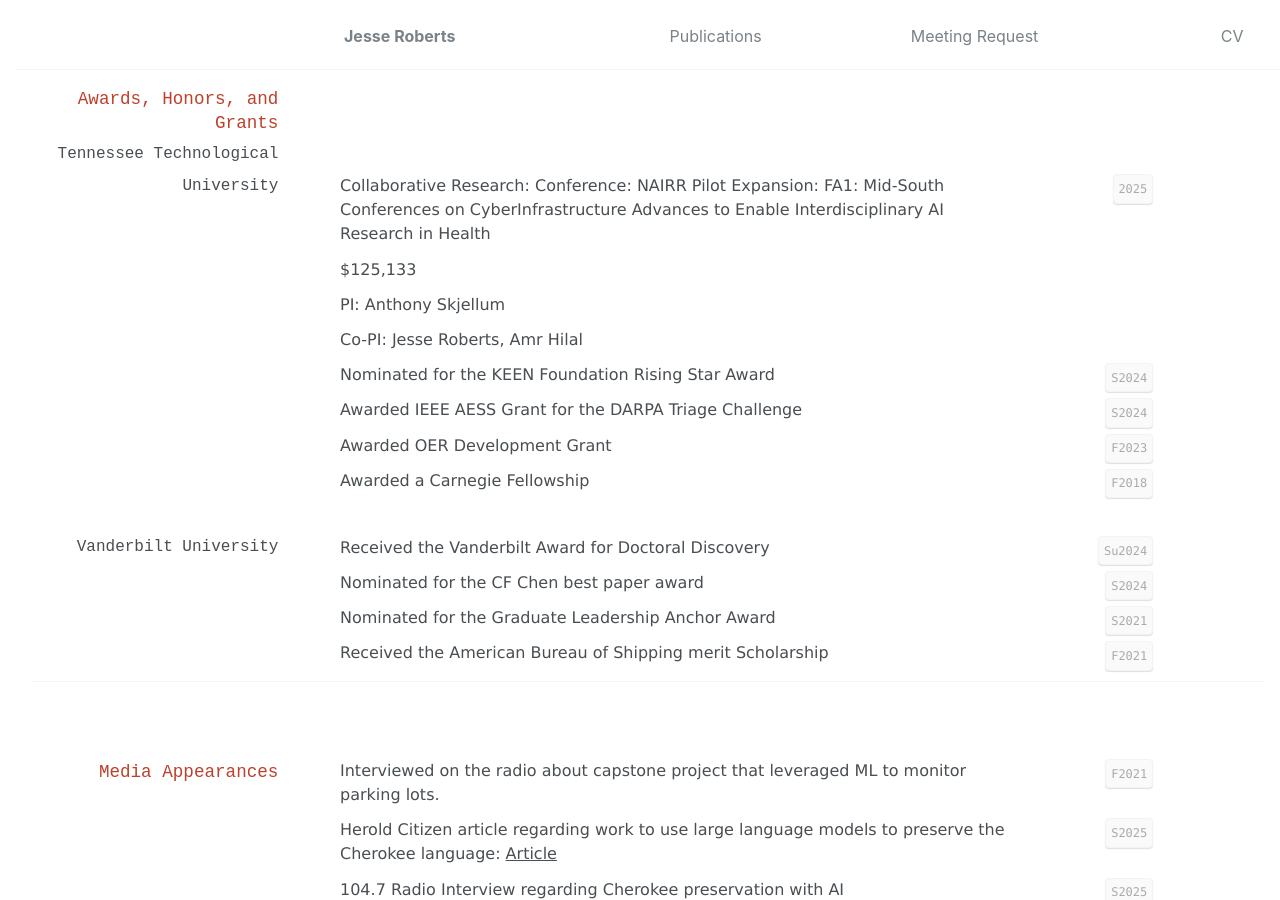
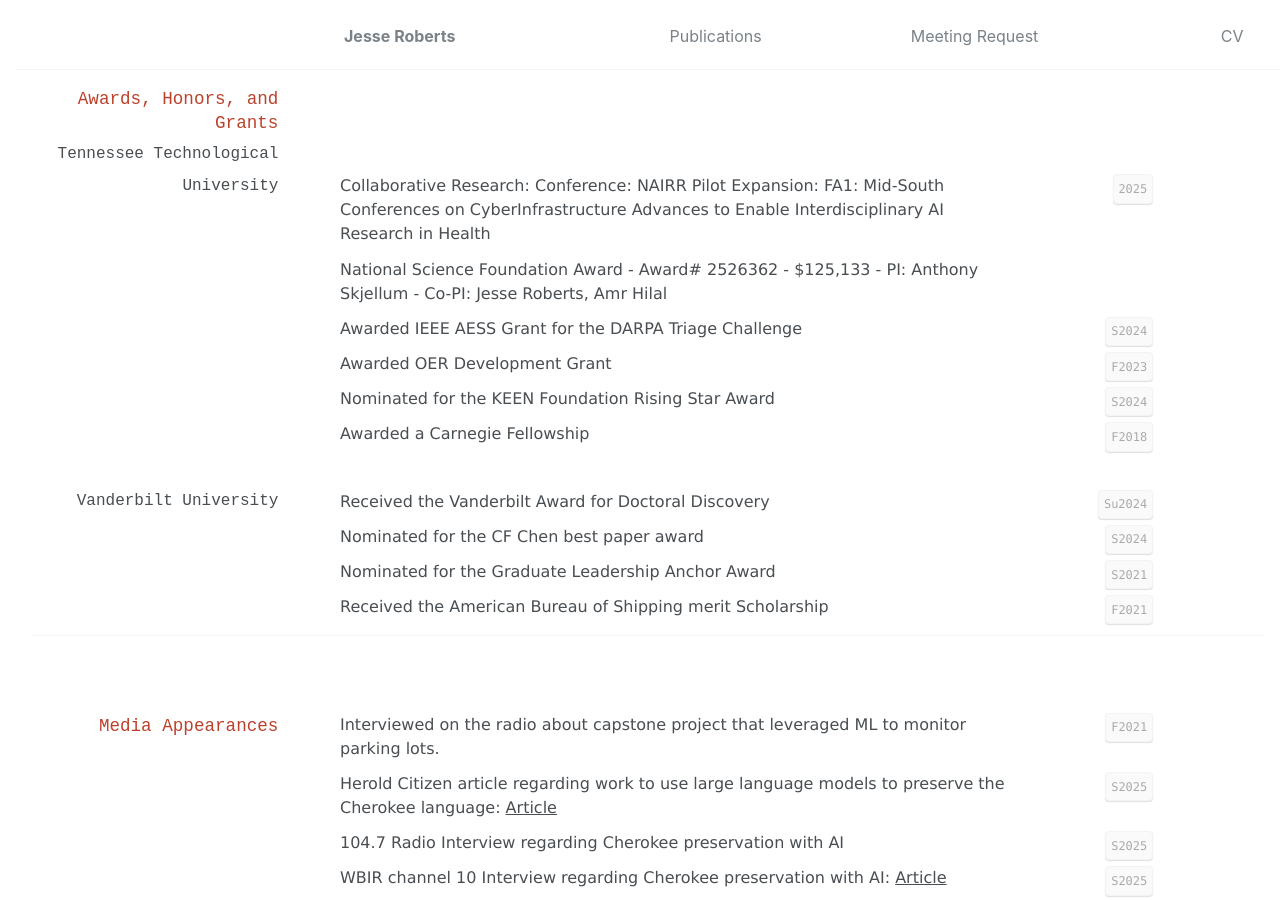
Before and after one commit to JesseTNRoberts/JesseTNRoberts.github.io, a Jekyll site: the page built from _pages/cv.md, in a window 1280 px wide and 900 px high, scrolled down 2016 px. Built offline with Jekyll 4.4.1, drawn with Linux system fonts in a browser that asks for light colours.

```diff
--- a/_pages/cv.md
+++ b/_pages/cv.md
@@ -118,20 +118,16 @@ Developed a co-op program to improve recruitment. Oversaw hiring, training, and
 `2025`
 Collaborative Research: Conference: NAIRR Pilot Expansion: FA1: Mid-South Conferences on CyberInfrastructure Advances to Enable Interdisciplinary AI Research in Health
 
-$125,133
-
-PI: Anthony Skjellum
-
-Co-PI: Jesse Roberts, Amr Hilal
-
-`S2024`
-Nominated for the KEEN Foundation Rising Star Award
+National Science Foundation Award - Award# 2526362 - $125,133 - PI: Anthony Skjellum - Co-PI: Jesse Roberts, Amr Hilal
 
 `S2024`
 Awarded IEEE AESS Grant for the DARPA Triage Challenge
 
 `F2023`
 Awarded OER Development Grant
+
+`S2024`
+Nominated for the KEEN Foundation Rising Star Award
 
 `F2018`
 Awarded a Carnegie Fellowship
```
